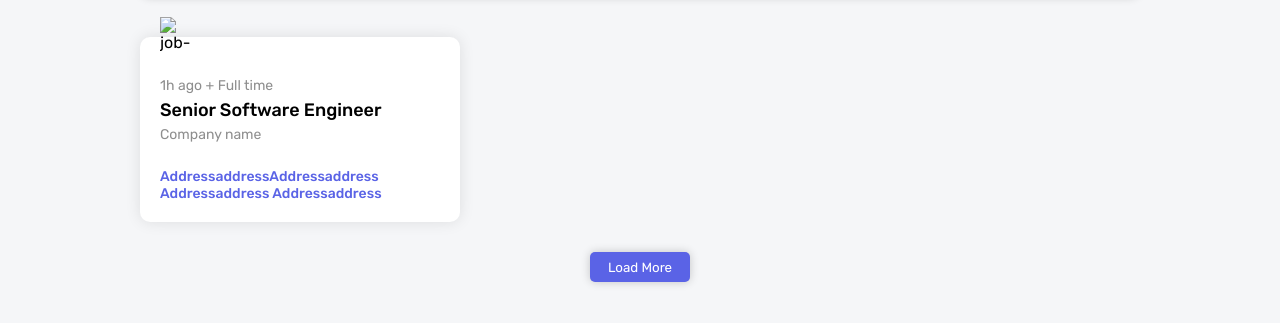
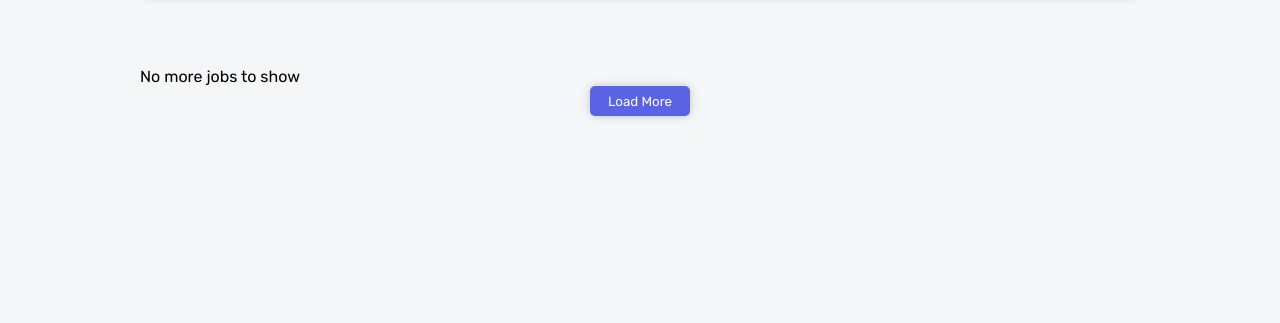
Before and after one commit to hoc245/github-job-api, a plain HTML site: page index.html in a window 1280 px wide. Shown: the part 163-486 px from the top of the page. Drawn offline with nearby package versions, Linux system fonts and the light colour scheme; no server answers.

Commit message:
Add files via upload

```diff
--- a/index.html
+++ b/index.html
@@ -47,17 +47,9 @@
     <main id="main">
         <div id="main-container">
             <div id="job-list">
-                <div class="job-item">
-                    <span class="job-ava">
-                        <img src="" alt="job-ava-image">
-                    </span>
-                    <p class="job-time">1h ago + Full time</p>
-                    <p class="job-title">Senior Software Engineer</p>
-                    <p class="job-company">Company name</p>
-                    <p class="job-address">AddressaddressAddressaddress Addressaddress Addressaddress</p>
-                </div>
             </div>
             <div id="job-button">
+                <p id="empty">No more jobs to show</p>
                 <button class="btn" id="loadmore">Load More</button>
             </div>
         </div>
```
